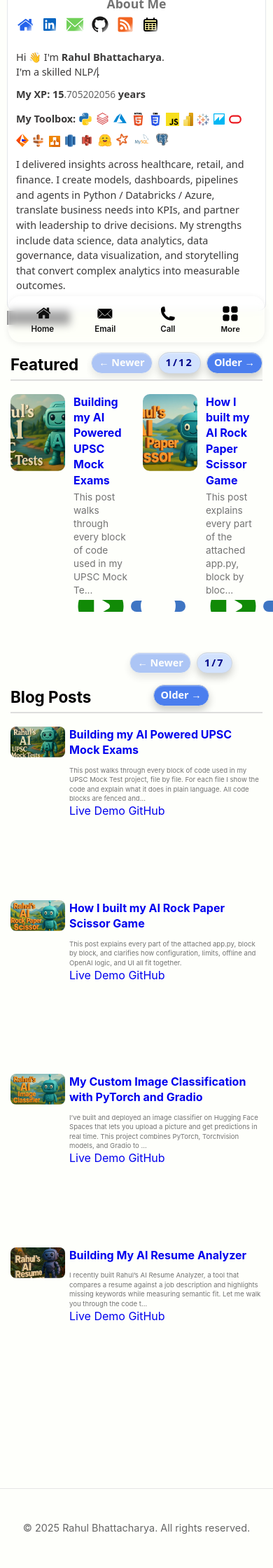
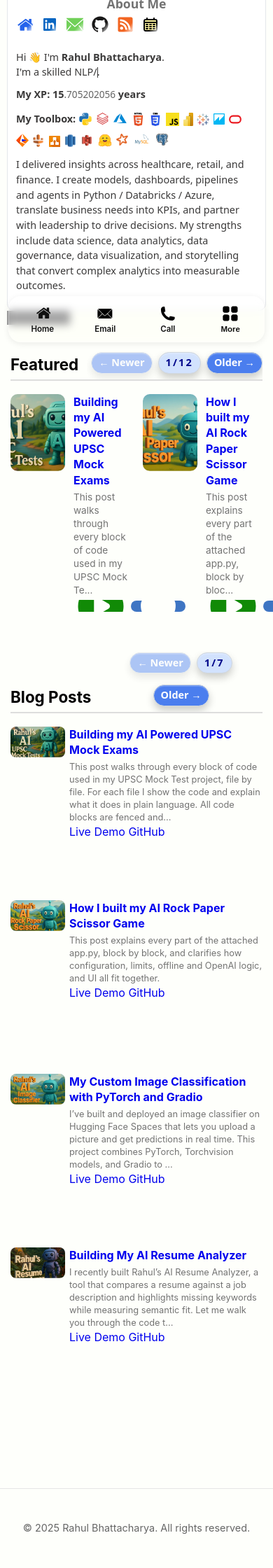
Before and after one commit to RahulBhattacharya1/RahulBhattacharya1.github.io, a Jekyll site: the page built from index.html, in a window 390 px wide. Shown: the part 401-2641 px from the top of the page at 70% size. Built offline with Jekyll 4.4.1, drawn with Linux system fonts in a browser that asks for light colours; the list of posts is cut into pages by our own code; grey boxes are pictures that could not be loaded.

Commit message:
Update index.html

```diff
--- a/index.html
+++ b/index.html
@@ -267,10 +267,9 @@ title: "Rahul's Portfolio"
     max-width: 100% !important;
   }
 
-.post-strip .post-item{display:flex;flex-direction:column;align-items:stretch;max-width:var(--card-w,180px)}
 .post-strip .post-item .thumb{margin-bottom:0rem}
-.post-strip .post-item .post-text a{margin-bottom:.4rem}
-.post-strip .post-item .post-text p{font-size:.6rem;line-height:1.4;color:#555}
+.post-strip .post-item .post-text a{margin-bottom:0}
+.post-strip .post-item .post-text p{font-size:.8rem;line-height:1.4;color:#555}
 
 
 }
```
